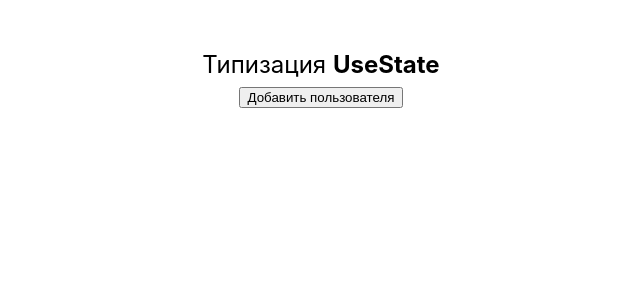
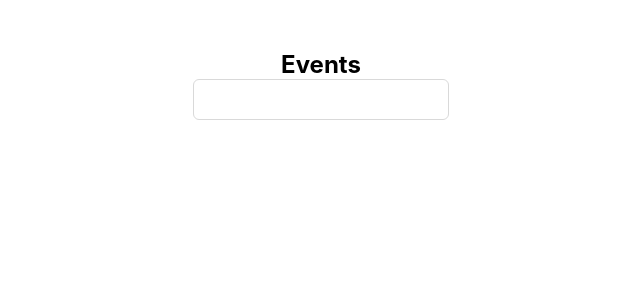
Before and after one commit to ilonaverenich/mini-projects-ts, a React (Create React App) app: page / in a window 1280 px wide. Shown: the top 300 px of the page, without its empty margins (319-959 px from the left). Built offline with nearby package versions, Linux system fonts and the light colour scheme.

Commit message:
done TS Events

```diff
--- a/src/App.tsx
+++ b/src/App.tsx
@@ -6,10 +6,11 @@ import InputTask from './tasks/InputTask';
 import Test from './tasks/Test';
 import Main from './tasks/Main';
 import StateTsComponent from './tasks/StateTsComponent';
+import Events from './tasks/Events';
 
 const App: React.FC= ()=> {
 
-  const infoCar ={
+  /* const infoCar ={
     model: 'BMW',
     price: 200000,
     isSell: false
@@ -22,14 +23,16 @@ const App: React.FC= ()=> {
     name:'Zhenya',
     surname:'Khakholka',
     age:28
-  }]
+  }] */
+
   return (
     <div className="App">
     {/*  <Counter/> */}
     {/* <InputTask/> */}
     {/* <Test name='Ilona' age={28} infoCar={infoCar} users={users}/> */}
     {/* <Main/>  */}
-    <StateTsComponent/>
+    {/* <StateTsComponent/> */}
+    <Events/>
 
     </div>
   );
--- /dev/null
+++ b/src/tasks/Events.tsx
@@ -0,0 +1,19 @@
+import React,{ChangeEvent} from 'react';
+import {Input} from 'antd'
+
+const Events = () => {
+    const handleChange = (event:ChangeEvent<HTMLInputElement>)=>{
+        console.log(event)
+    }
+  return (
+    <div>
+        <b>Events</b>
+       <div>
+            <Input className='input' onChange={handleChange}/>
+       </div>
+
+    </div>
+  )
+}
+
+export default Events
```
